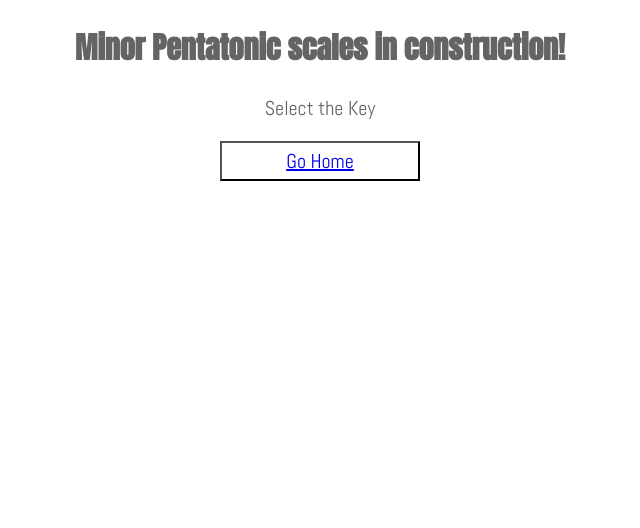
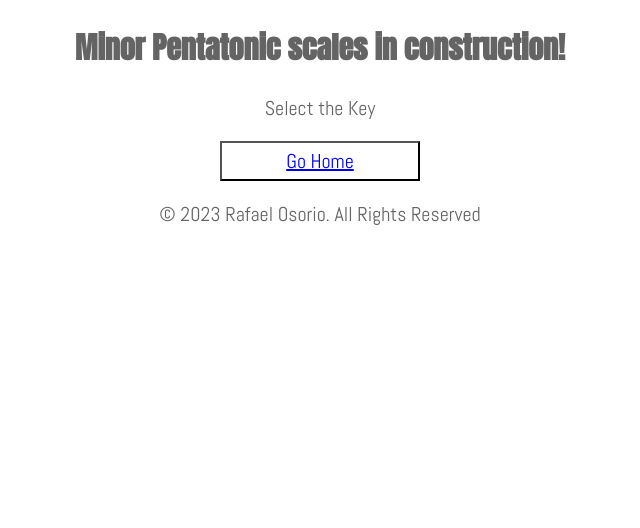
Before and after one commit to raalossa/musicscales, a plain HTML site: page 4.menorPentatonica.html in a window 1280 px wide. Shown: the whole page, without its empty margins (320-960 px from the left). Drawn offline with Linux system fonts and the light colour scheme.

Commit message:
Update 4.menorPentatonica.html

```diff
--- a/4.menorPentatonica.html
+++ b/4.menorPentatonica.html
@@ -45,7 +45,8 @@
 
 <button > <a href="index.html" title="Mayores">Go Home</a></button>
 <h3> </h3>
-<h4> </h4>
+<p> &#169; 2023 Rafael Osorio. All Rights Reserved</p>
+
 </section>
 
 <script>
```
